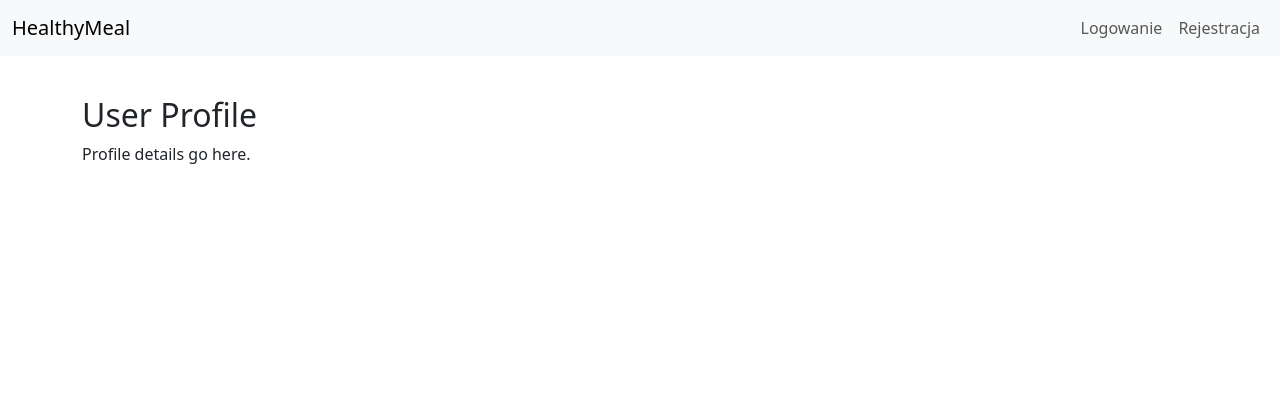
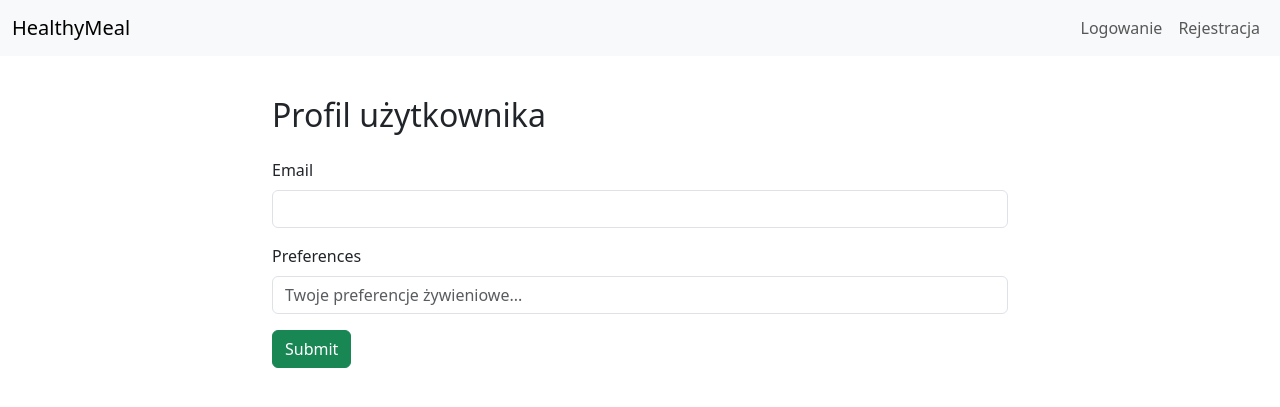
Before and after one commit to wkowalski-ai/HealthyMeal-flask, a Flask app: template app/templates/user/profile.html in a window 1280 px wide. Shown: the top 407 px of the page. Run offline with Flask 3, Linux system fonts and the light colour scheme; the template is opened without the code that fills it, so the values that code supplies are empty, except form fields; form fields are guessed from the names that the template uses.

Commit message:
Add user profile functionality with forms and routes

```diff
--- a/app/__init__.py
+++ b/app/__init__.py
@@ -45,5 +45,7 @@ def create_app():
     app.register_blueprint(auth_blueprint)
     from .recipe_routes import recipe_bp
     app.register_blueprint(recipe_bp)
+    from .user_routes import user_bp
+    app.register_blueprint(user_bp)
 
     return app
--- a/app/forms.py
+++ b/app/forms.py
@@ -33,4 +33,8 @@ class RecipeForm(FlaskForm):
     content = StringField('Treść przepisu', validators=[DataRequired()])
     submit = SubmitField('Zapisz przepis')
 
+class ProfileForm(FlaskForm):
+    preferences = TextAreaField('Preferencje żywieniowe', render_kw={"rows": 4})
+    submit = SubmitField('Zapisz profil')
+
     submit = SubmitField('Reset Password')
--- a/app/templates/user/profile.html
+++ b/app/templates/user/profile.html
@@ -1,5 +1,23 @@
 {% extends 'base.html' %}
 {% block content %}
-<h2>User Profile</h2>
-<p>Profile details go here.</p>
+<div class="row justify-content-center">
+  <div class="col-md-8">
+    <h2 class="mb-4">Profil użytkownika</h2>
+    <form method="post" novalidate>
+      {{ form.hidden_tag() }}
+      <div class="mb-3">
+        <label class="form-label">Email</label>
+        <input type="email" class="form-control" value="{{ user.email }}" readonly>
+      </div>
+      <div class="mb-3">
+        {{ form.preferences.label(class="form-label") }}
+        {{ form.preferences(class_="form-control", placeholder="Twoje preferencje żywieniowe...") }}
+        {% for error in form.preferences.errors %}
+          <div class="text-danger small">{{ error }}</div>
+        {% endfor %}
+      </div>
+      {{ form.submit(class_="btn btn-success") }}
+    </form>
+  </div>
+</div>
 {% endblock %}
```
Also changed, not shown: app/user_routes.py (added, +17 -0 lines).
